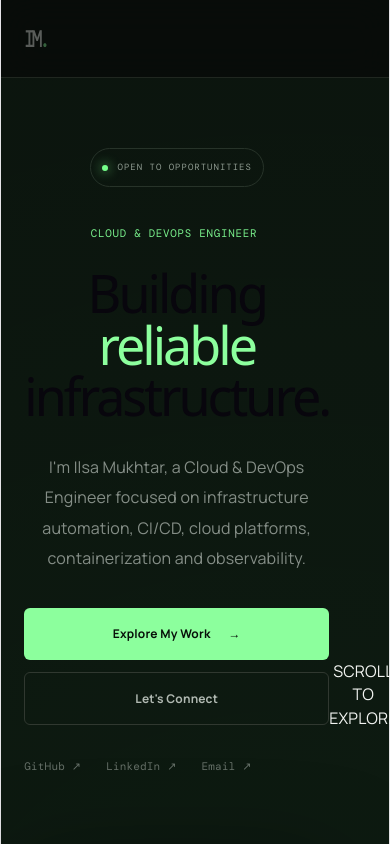
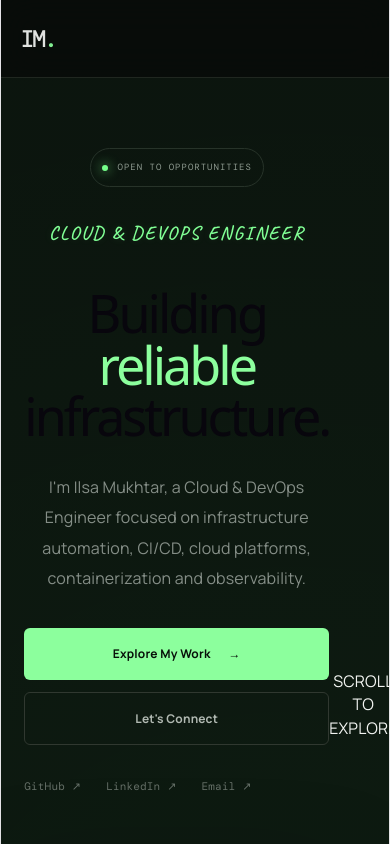
Before and after one commit to ilsamukhtar/ilsa-portfolio, a React (Vite) app: page / in a window 390 px wide. Shown: the top 844 px of the page. Built offline with nearby package versions, Linux system fonts and the light colour scheme.

Commit message:
Changes done

```diff
--- a/src/App.css
+++ b/src/App.css
@@ -1,4 +1,4 @@
-@import url("https://fonts.googleapis.com/css2?family=DM+Mono:wght@400;500&family=Manrope:wght@400;500;600;700;800&display=swap");
+@import url("https://fonts.googleapis.com/css2?family=Caveat:wght@500;600;700&family=DM+Mono:wght@400;500&family=Manrope:wght@400;500;600;700;800&display=swap");
 
 :root {
   font-family: "Manrope", sans-serif;
@@ -71,6 +71,10 @@ a {
   font-size: 24px;
   font-weight: 500;
   letter-spacing: -2px;
+
+  /* IM animation */
+  animation: logoReveal 4s ease-in-out infinite;
+  transform-origin: center;
 }
 
 .logo span {
@@ -150,13 +154,50 @@ a {
   box-shadow: 0 0 12px #75ff8a;
 }
 
+/* =========================
+   ANIMATED CLOUD & DEVOPS ENGINEER
+========================= */
+
 .eyebrow {
   color: #81ff95;
-  font-family: "DM Mono", monospace;
-  font-size: 11px;
-  letter-spacing: 3px;
+
+  /*
+    Handwritten / signing style
+  */
+  font-family: "Caveat", cursive;
+
+  /*
+    Thora bara
+  */
+  font-size: 22px;
+
+  /*
+    Signing jaisa spacing
+  */
+  letter-spacing: 2px;
+
+  font-weight: 600;
+
   margin-bottom: 22px;
+
+  /*
+    Animation
+  */
+  display: inline-block;
+  transform-origin: left center;
+  animation: roleReveal 4.5s ease-in-out infinite;
+
+  /*
+    Slight green glow
+  */
+  text-shadow:
+    0 0 8px rgba(129, 255, 149, 0.12);
 }
+
+
+/* =========================
+   HERO HEADING
+========================= */
 
 .hero h1 {
   font-size: clamp(52px, 7vw, 96px);
@@ -250,9 +291,11 @@ a {
   border: 1px solid #283129;
   border-radius: 10px;
   background: #0b0f0c;
+
   box-shadow:
     0 30px 100px rgba(0, 0, 0, 0.55),
     inset 0 1px rgba(255, 255, 255, 0.025);
+
   transform: perspective(900px) rotateY(-5deg) rotateX(2deg);
 }
 
@@ -714,7 +757,11 @@ a {
   padding: 35px;
   border: 1px solid #2a352c;
   background:
-    linear-gradient(135deg, rgba(132, 255, 151, 0.025), transparent);
+    linear-gradient(
+      135deg,
+      rgba(132, 255, 151, 0.025),
+      transparent
+    );
 }
 
 .certificate-badge {
@@ -934,6 +981,87 @@ footer p {
 
 
 /* =========================
+   ANIMATIONS
+========================= */
+
+/*
+   IM:
+   slowly opens → stays visible
+   → closes → repeats
+*/
+
+@keyframes logoReveal {
+  0% {
+    opacity: 0.3;
+    transform: scaleX(0.65);
+    letter-spacing: -5px;
+  }
+
+  20% {
+    opacity: 1;
+    transform: scaleX(1);
+    letter-spacing: -2px;
+  }
+
+  65% {
+    opacity: 1;
+    transform: scaleX(1);
+    letter-spacing: -2px;
+  }
+
+  88% {
+    opacity: 0.3;
+    transform: scaleX(0.65);
+    letter-spacing: -5px;
+  }
+
+  100% {
+    opacity: 0.3;
+    transform: scaleX(0.65);
+    letter-spacing: -5px;
+  }
+}
+
+
+/*
+   CLOUD & DEVOPS ENGINEER:
+   signature-style opening animation
+*/
+
+@keyframes roleReveal {
+  0% {
+    opacity: 0;
+    transform: translateX(-15px) scaleX(0.7);
+    letter-spacing: -2px;
+  }
+
+  18% {
+    opacity: 1;
+    transform: translateX(0) scaleX(1);
+    letter-spacing: 2px;
+  }
+
+  65% {
+    opacity: 1;
+    transform: translateX(0) scaleX(1);
+    letter-spacing: 2px;
+  }
+
+  88% {
+    opacity: 0;
+    transform: translateX(15px) scaleX(0.7);
+    letter-spacing: -2px;
+  }
+
+  100% {
+    opacity: 0;
+    transform: translateX(15px) scaleX(0.7);
+    letter-spacing: -2px;
+  }
+}
+
+
+/* =========================
    RESPONSIVE
 ========================= */
 
@@ -990,6 +1118,16 @@ footer p {
 
   .hero {
     padding-top: 70px;
+  }
+
+  /*
+    Mobile par role thora chota
+    rakha gaya hai taake line break na ho
+  */
+
+  .eyebrow {
+    font-size: 19px;
+    letter-spacing: 1.5px;
   }
 
   .hero h1 {
@@ -1092,88 +1230,3 @@ footer p {
     gap: 12px;
   }
 }
-
-
-/* =========================
-   ANIMATED IM + ROLE
-========================= */
-
-/* IM Logo Animation */
-.animated-im {
-  animation: logoReveal 3.5s ease-in-out infinite;
-  transform-origin: center;
-}
-
-/* Cloud & DevOps Engineer Animation */
-.animated-role {
-  animation: roleReveal 4s ease-in-out infinite;
-  transform-origin: left center;
-}
-
-
-/* IM opens → stays visible → closes → repeats */
-@keyframes logoReveal {
-  0% {
-    opacity: 0.35;
-    transform: scaleX(0.75);
-    letter-spacing: -4px;
-  }
-
-  25% {
-    opacity: 1;
-    transform: scaleX(1);
-    letter-spacing: normal;
-  }
-
-  65% {
-    opacity: 1;
-    transform: scaleX(1);
-    letter-spacing: normal;
-  }
-
-  90% {
-    opacity: 0.35;
-    transform: scaleX(0.75);
-    letter-spacing: -4px;
-  }
-
-  100% {
-    opacity: 0.35;
-    transform: scaleX(0.75);
-    letter-spacing: -4px;
-  }
-}
-
-
-/* Cloud & DevOps Engineer opens → stays → closes → repeats */
-@keyframes roleReveal {
-  0% {
-    opacity: 0.2;
-    transform: scaleX(0.8);
-    letter-spacing: -2px;
-  }
-
-  25% {
-    opacity: 1;
-    transform: scaleX(1);
-    letter-spacing: 1px;
-  }
-
-  65% {
-    opacity: 1;
-    transform: scaleX(1);
-    letter-spacing: 1px;
-  }
-
-  90% {
-    opacity: 0.2;
-    transform: scaleX(0.8);
-    letter-spacing: -2px;
-  }
-
-  100% {
-    opacity: 0.2;
-    transform: scaleX(0.8);
-    letter-spacing: -2px;
-  }
-}
```
